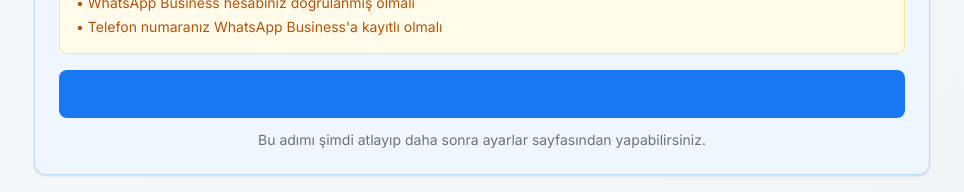
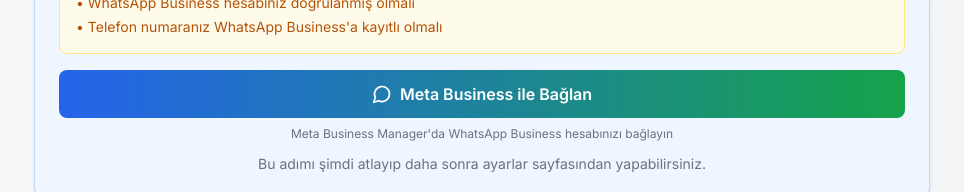
Before and after one commit to hig-big-them/happy-crm-v2, a Next.js app: page /welcome in a window 1280 px wide. Shown: the part 1408-1600 px from the top of the page, without its empty margins (158-1122 px from the left). Built offline with nearby package versions, Linux system fonts and the light colour scheme; no server answers; sample sign-in values are in the browser's storage.

Commit message:
Happy CRM Login performance. v2.

```diff
--- a/app/welcome/page.tsx
+++ b/app/welcome/page.tsx
@@ -235,15 +235,18 @@
                 </div>
 
                 <div className="text-center space-y-3">
-                  <FacebookSDKProvider>
-                    <FacebookLoginButton
-                      onSuccess={handleWhatsappSuccess}
-                      onError={handleWhatsappError}
-                      buttonText="Meta Business ile Bağlan"
-                      size="large"
-                      className="w-full"
-                    />
-                  </FacebookSDKProvider>
+                  <div className="text-center">
+                    <button
+                      onClick={() => window.open('https://business.facebook.com/whatsapp/embedded-signup/', '_blank')}
+                      className="w-full bg-gradient-to-r from-blue-600 to-green-600 hover:from-blue-700 hover:to-green-700 text-white px-6 py-3 rounded-lg font-semibold flex items-center justify-center gap-2"
+                    >
+                      <MessageCircle className="h-5 w-5" />
+                      Meta Business ile Bağlan
+                    </button>
+                    <p className="text-xs text-gray-500 mt-2">
+                      Meta Business Manager'da WhatsApp Business hesabınızı bağlayın
+                    </p>
+                  </div>
 
                   <p className="text-sm text-gray-500">
                     Bu adımı şimdi atlayıp daha sonra ayarlar sayfasından yapabilirsiniz.
--- a/components/auth/facebook-sdk-provider.tsx
+++ b/components/auth/facebook-sdk-provider.tsx
@@ -169,6 +169,7 @@
     const defaultOptions = {
       scope: 'email,public_profile,whatsapp_business_management,whatsapp_business_messaging',
       return_scopes: true,
+      response_type: 'code', // Use authorization code flow instead of token
       ...options
     };
 
--- a/components/whatsapp/facebook-login-button.tsx
+++ b/components/whatsapp/facebook-login-button.tsx
@@ -250,6 +250,7 @@
             data-show-faces="false"
             data-auto-logout-link="false"
             data-onlogin="checkLoginStateWithTerms"
+            data-scope="email,public_profile,whatsapp_business_management,whatsapp_business_messaging"
             style={{
               background: '#1877F2',
               borderRadius: '8px',
```
